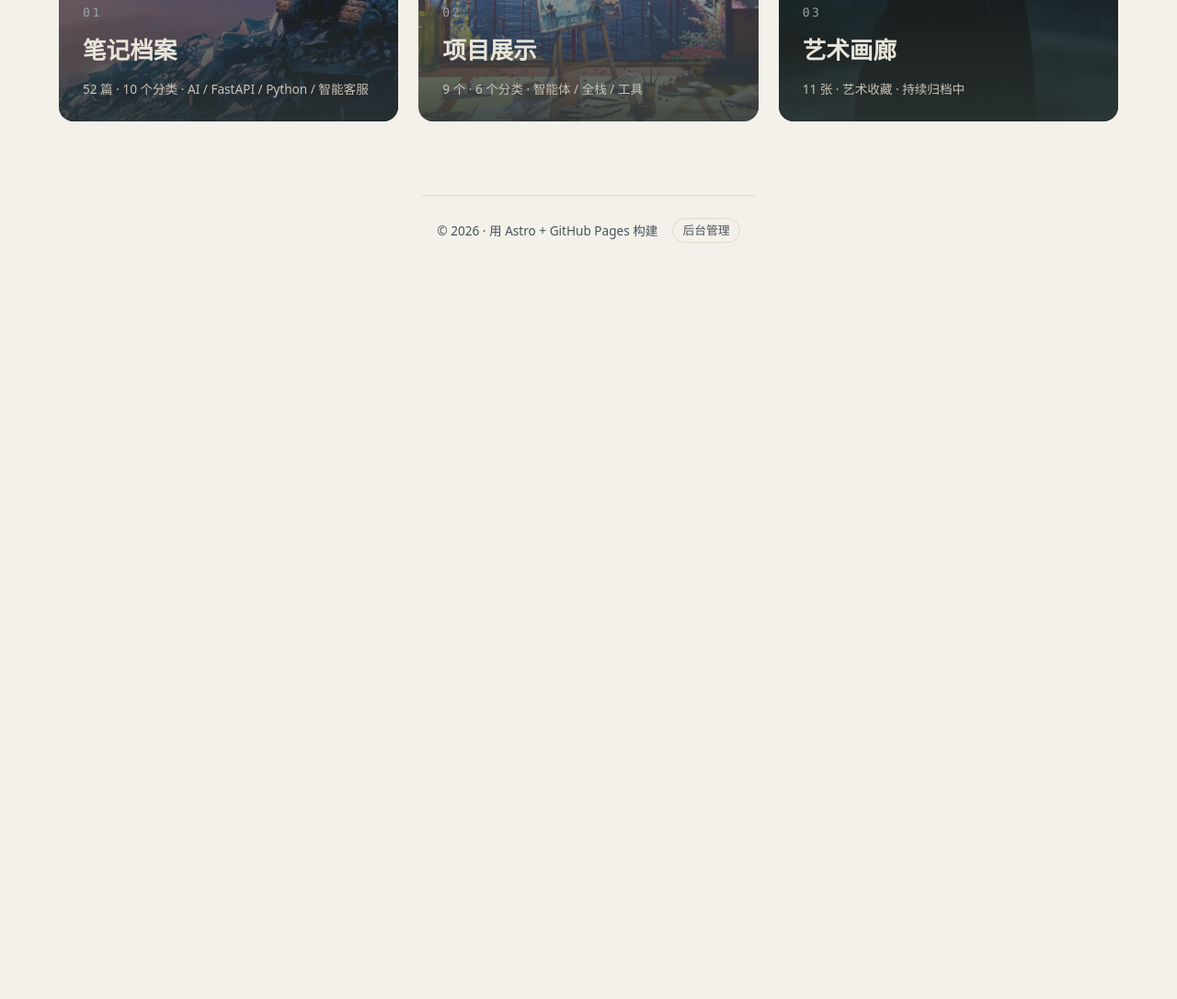
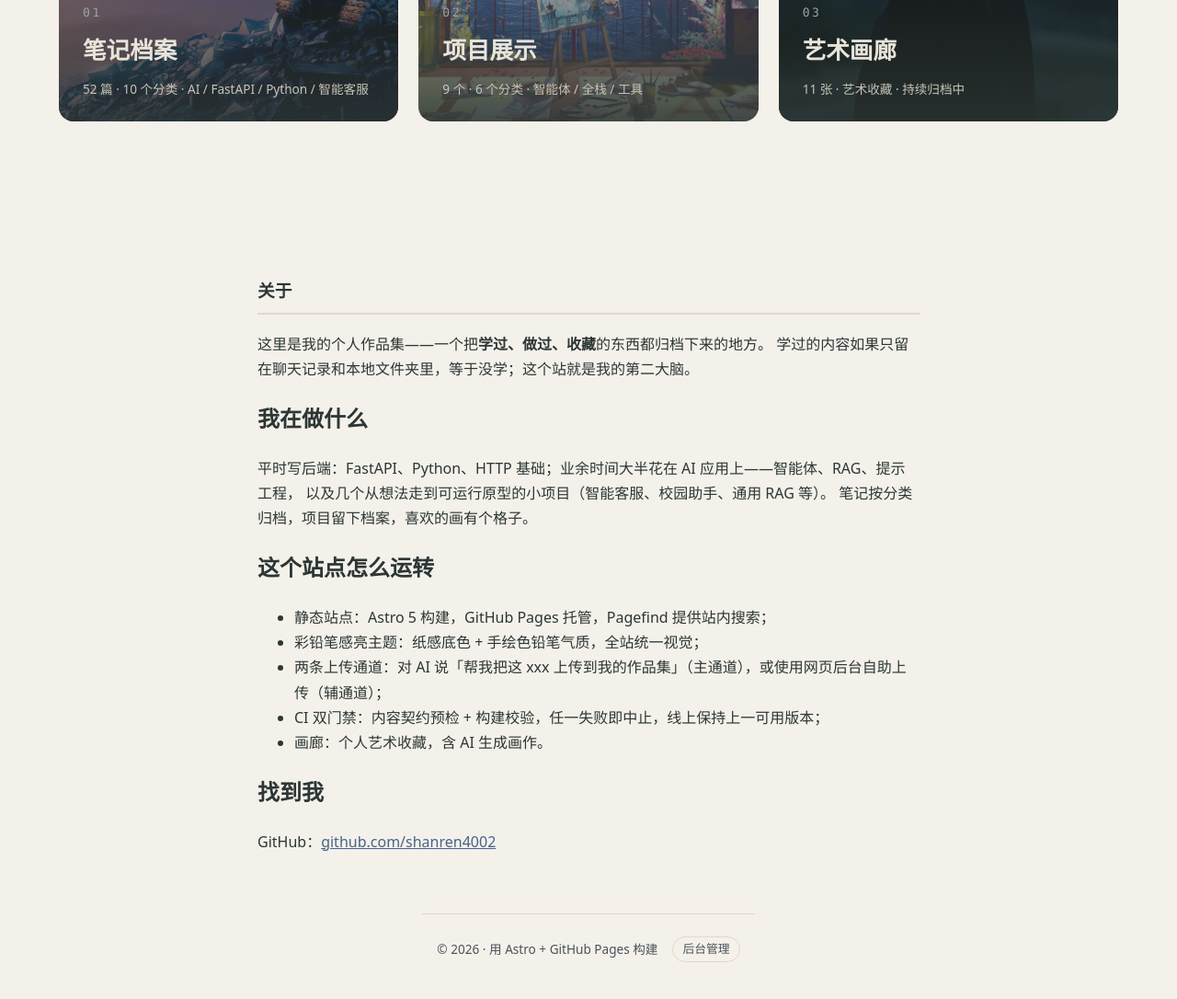
Before and after one commit to shanren4002/shanren4002.github.io, an Astro site: page / in a window 1280 px wide. Shown: the part 1547-2633 px from the top of the page at 92% size. Before the commit the page ends 1851 px from the top, so only its background shows below. Built offline with nearby package versions, Linux system fonts and the light colour scheme; Astro itself is replaced by a stand-in of ours.

Commit message:
feat(home): 关于内容块迁入首页末尾（用户指令「把关于放到首页，位置是最后面」）
- /about/ 的 article.about 内容块原样搬到首页 slot 末尾（footer 之前），
  样式同款搬运（.about 720 居中 + h1 底边线 + accent-ink 链接）
- 宽屏页（.page-wide padding:0）里按「外层全宽承托 + 内层 max-width」模式
  承载（与 entries 同款防 flex 子项收缩），横向 padding 与全站节奏一致
- /about/ 页保留（导航与首屏「关于这个站」链接仍指向它，不产生断链）
- E2E 新增 2 条断言：关于区块位于首页末尾、内容完整（59/59）
- 门禁：check_content 62/62、E2E 59/59、对比度 0 硬编码、753 链接 0 断链、
  Lighthouse 首页 100/CLS 0

```diff
--- a/src/pages/index.astro
+++ b/src/pages/index.astro
@@ -117,6 +117,40 @@ const imgUrl = (it: { src: string }) => `/images/gallery/${it.src}`;
         </a>
       </div>
     </div>
+  </section>
+
+  <!-- ④ 关于区块：/about/ 页内容块原样迁入首页末尾（footer 之前）——
+       宽屏页（.page-wide padding:0）里外层全宽承托纵向留白、内层 720 居中，
+       与 entries 同款「外层全宽 + 内层 max-width」防 flex 子项收缩 -->
+  <section class="about-section">
+    <article class="about">
+      <h1>关于</h1>
+      <p>
+        这里是我的个人作品集——一个把<strong>学过、做过、收藏</strong>的东西都归档下来的地方。
+        学过的内容如果只留在聊天记录和本地文件夹里，等于没学；这个站就是我的第二大脑。
+      </p>
+
+      <h2>我在做什么</h2>
+      <p>
+        平时写后端：FastAPI、Python、HTTP 基础；业余时间大半花在 AI 应用上——智能体、RAG、提示工程，
+        以及几个从想法走到可运行原型的小项目（智能客服、校园助手、通用 RAG 等）。
+        笔记按分类归档，项目留下档案，喜欢的画有个格子。
+      </p>
+
+      <h2>这个站点怎么运转</h2>
+      <ul>
+        <li>静态站点：Astro 5 构建，GitHub Pages 托管，Pagefind 提供站内搜索；</li>
+        <li>彩铅笔感亮主题：纸感底色 + 手绘色铅笔气质，全站统一视觉；</li>
+        <li>两条上传通道：对 AI 说「帮我把这 xxx 上传到我的作品集」（主通道），或使用网页后台自助上传（辅通道）；</li>
+        <li>CI 双门禁：内容契约预检 + 构建校验，任一失败即中止，线上保持上一可用版本；</li>
+        <li>画廊：个人艺术收藏，含 AI 生成画作。</li>
+      </ul>
+
+      <h2>找到我</h2>
+      <p>
+        GitHub：<a href="https://github.com/shanren4002" target="_blank" rel="noopener">github.com/shanren4002</a>
+      </p>
+    </article>
   </section>
 </Base>
 
@@ -449,6 +483,23 @@ const imgUrl = (it: { src: string }) => `/images/gallery/${it.src}`;
     outline-offset: 2px;
   }
 
+  /* —— ④ 关于区块（/about/ 内容块原样迁入；宽屏页外层全宽承托 + 内层 720 居中）—— */
+  .about-section {
+    padding: clamp(56px, 9vh, 70px) 0 clamp(40px, 6vh, 56px);
+  }
+  .about {
+    max-width: 720px;
+    margin: 0 auto;
+    padding: 0 clamp(20px, 5vw, 64px);
+  }
+  .about h1 {
+    border-bottom: 2px solid var(--line);
+    padding-bottom: var(--sp-2);
+  }
+  .about a {
+    color: var(--accent-ink);
+  }
+
   @media (max-width: 860px) {
     .entry-grid {
       grid-template-columns: 1fr;
```
